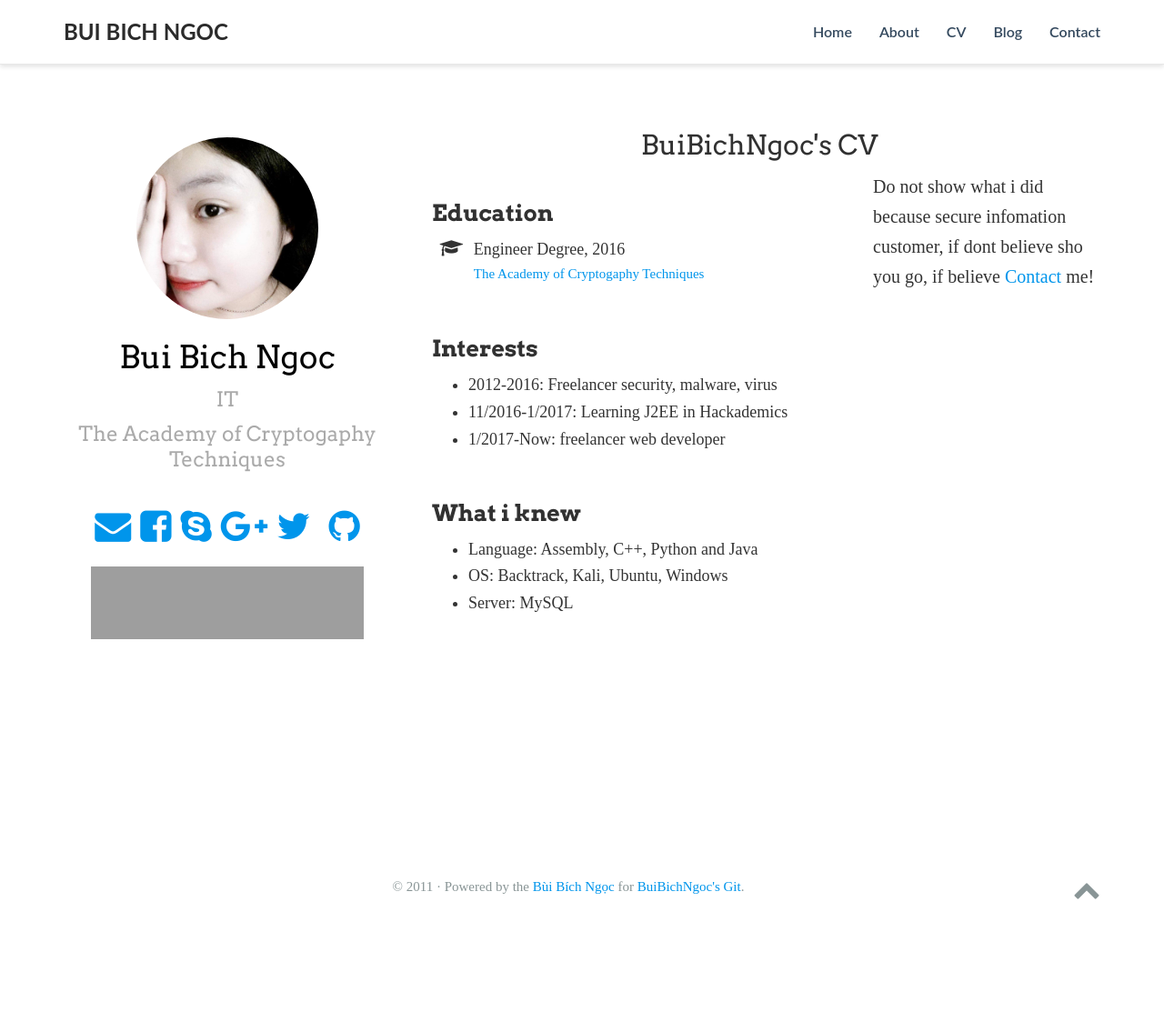
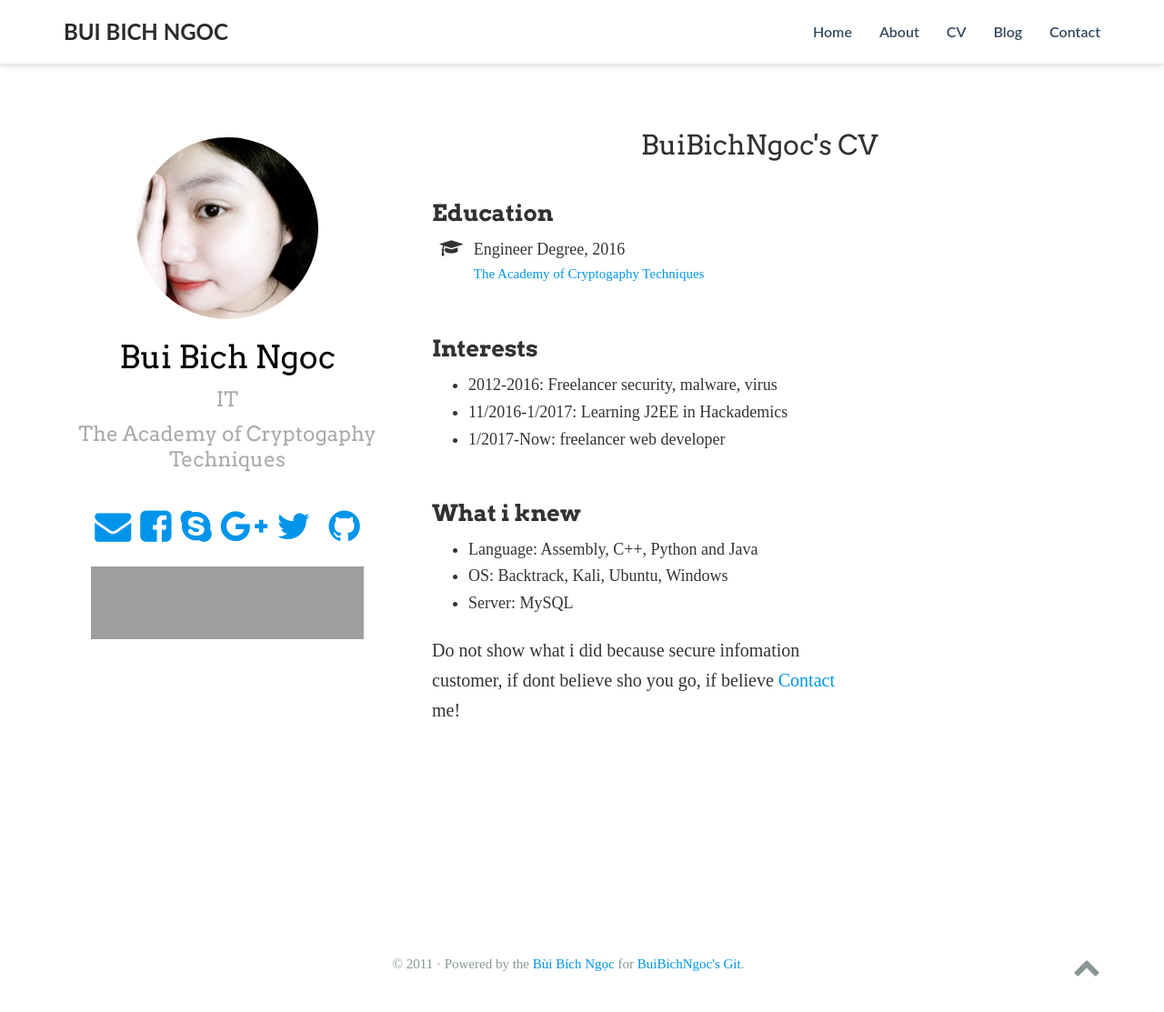
Before and after one commit to buibichngoc/buibichngoc.github.io, a Jekyll site: the page built from cv/index.html, in a window 1280 px wide and 1133 px high. Shown: the top 1113 px of the window at 91% size. Built offline with Jekyll 4.4.1, drawn with Linux system fonts in a browser that asks for light colours; nearby versions of some CDN libraries; a style sheet for code colours, icons or effects is not loaded; grey boxes are pictures that could not be loaded.

Commit message:
Update index.html

```diff
--- a/cv/index.html
+++ b/cv/index.html
@@ -34,4 +34,7 @@ title: BuiBichNgoc's CV
 			<li>Server: MySQL</li>
 		</ul>
 	</div>
-<p> Do not show what i did because secure infomation customer, if dont believe sho you go, if believe <a href="https://buibichngoc.github.io/contact/" target="_blank">Contact</a> me!</p>
+
+	<div class="col-xs-12 col-md-8">
+		<p> Do not show what i did because secure infomation customer, if dont believe sho you go, if believe <a href="https://buibichngoc.github.io/contact/" target="_blank">Contact</a> me!</p>
+	</div>
```
